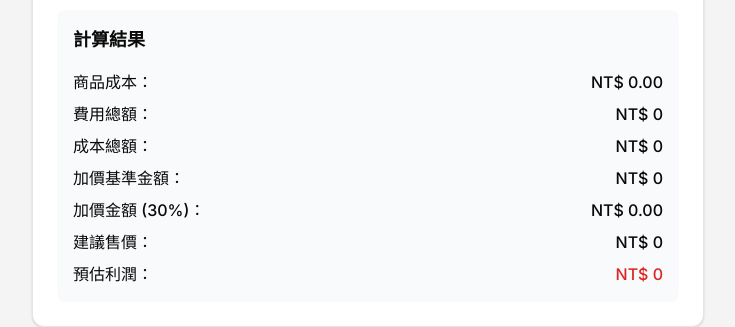
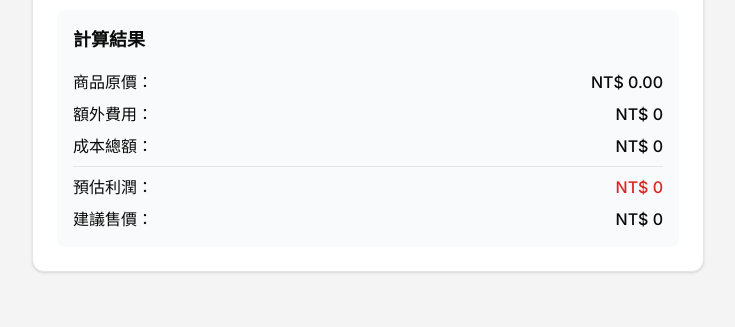
Before and after one commit to mant0u0/web-widget, a Next.js app: page /Purchasing in a window 1280 px wide. Shown: the part 548-875 px from the top of the page, without its empty margins (272-1007 px from the left). After the commit the page ends 852 px from the top, so only its background shows below. Built offline with nearby package versions, Linux system fonts and the light colour scheme; no server answers; a web font is replaced by a local one.

Commit message:
[Mantou] 代購小程式調整

```diff
--- a/app/Purchasing/page.tsx
+++ b/app/Purchasing/page.tsx
@@ -391,7 +391,7 @@ const PurchaseCalculator: React.FC = () => {
             <h3 className="mb-4 text-lg font-semibold">計算結果</h3>
             <div className="space-y-2">
               <p className="flex justify-between">
-                <span>商品成本：</span>
+                <span>商品原價：</span>
                 <span className="font-medium">
                   NT${" "}
                   {Number.isFinite(
@@ -406,7 +406,7 @@ const PurchaseCalculator: React.FC = () => {
                 </span>
               </p>
               <p className="flex justify-between">
-                <span>費用總額：</span>
+                <span>額外費用：</span>
                 <span className="font-medium">
                   NT${" "}
                   {Number.isFinite(parseFloat(results.feesTotal))
@@ -423,41 +423,7 @@ const PurchaseCalculator: React.FC = () => {
                     : "0.00"}
                 </span>
               </p>
-              <p className="flex justify-between">
-                <span>加價基準金額：</span>
-                <span className="font-medium">
-                  NT${" "}
-                  {Number.isFinite(parseFloat(results.baseForMarkup))
-                    ? results.baseForMarkup
-                    : "0.00"}
-                </span>
-              </p>
-              <p className="flex justify-between">
-                <span>加價金額 ({markup || "0"}%)：</span>
-                <span className="font-medium">
-                  NT${" "}
-                  {Number.isFinite(
-                    (parseFloat(results.baseForMarkup) *
-                      parseFloat(markup || "0")) /
-                      100,
-                  )
-                    ? (
-                        (parseFloat(results.baseForMarkup) *
-                          parseFloat(markup || "0")) /
-                        100
-                      ).toFixed(2)
-                    : "0.00"}
-                </span>
-              </p>
-              <p className="flex justify-between">
-                <span>建議售價：</span>
-                <span className="font-medium">
-                  NT${" "}
-                  {Number.isFinite(parseFloat(results.final))
-                    ? results.final
-                    : "0.00"}
-                </span>
-              </p>
+              <hr />
               <p className="flex justify-between">
                 <span>預估利潤：</span>
                 <span
@@ -474,6 +440,15 @@ const PurchaseCalculator: React.FC = () => {
                     : "0.00"}
                 </span>
               </p>
+              <p className="flex justify-between">
+                <span>建議售價：</span>
+                <span className="font-medium">
+                  NT${" "}
+                  {Number.isFinite(parseFloat(results.final))
+                    ? results.final
+                    : "0.00"}
+                </span>
+              </p>
             </div>
           </div>
         </CardContent>
```
